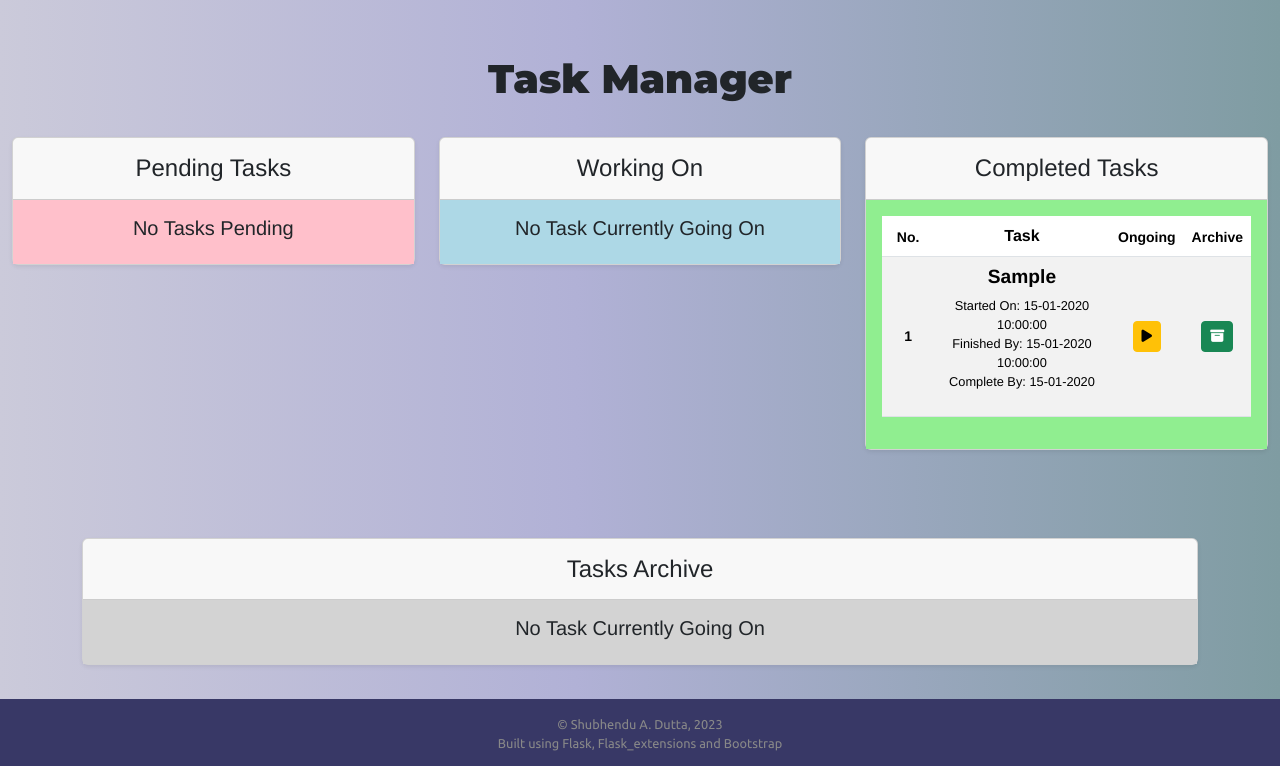
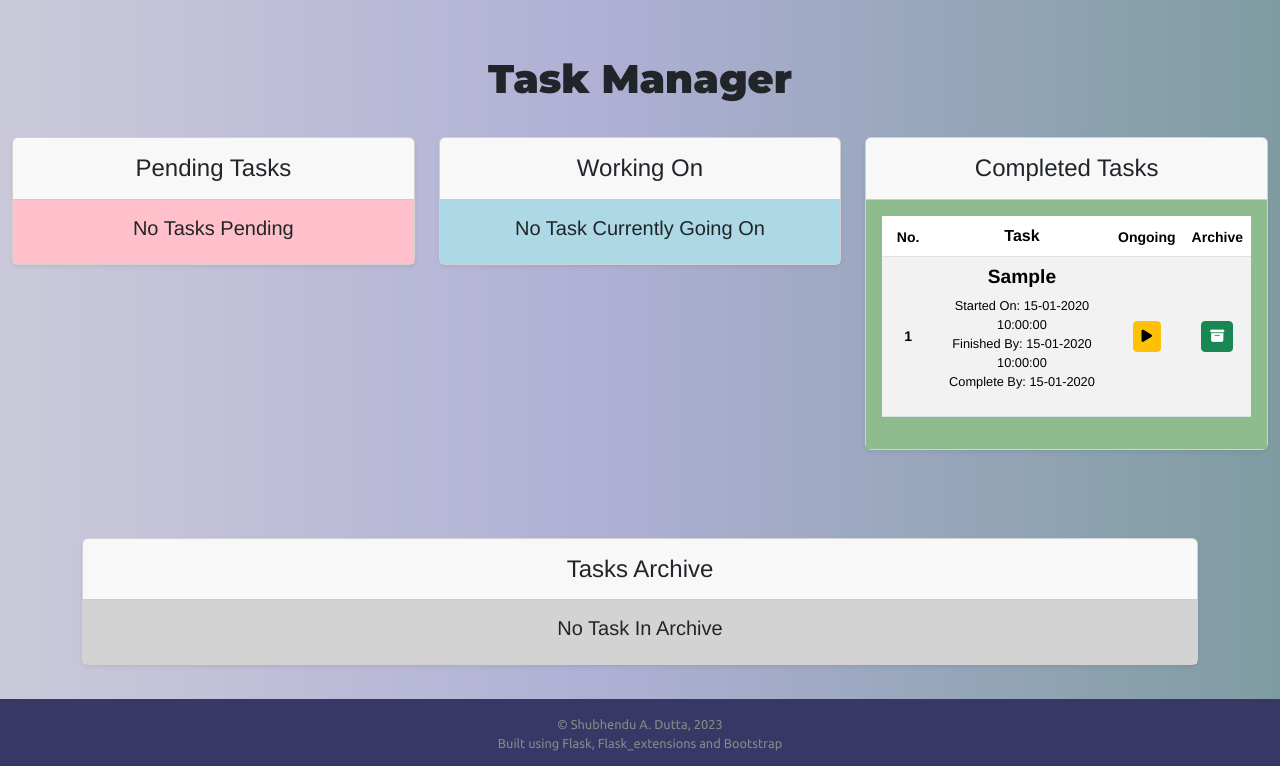
Before and after one commit to shubhenduanupamdutta/Portfolio_08_ToDo_List, a Flask app: page / in a window 1280 px wide. Shown: the part 388-1154 px from the top of the page. Run offline with Flask 3, Linux system fonts and the light colour scheme; a user stored in the database is signed in; tables that the repository leaves empty hold one stand-in row (values such as "Sample post"); some libraries are stand-ins or nearby versions; some web fonts are replaced.

Commit message:
update completed card bg color. Changed text when no task present.

```diff
--- a/static/css/style.css
+++ b/static/css/style.css
@@ -168,7 +168,7 @@
 }
 
 #completed .card-body {
-    background-color: lightgreen;
+    background-color: darkseagreen;
 }
 
 
--- a/templates/archive.html
+++ b/templates/archive.html
@@ -4,7 +4,7 @@
 
 <div class="card-body">
     {% if archive|length == 0 %}
-    <h5> No Task Currently Going On</h5>
+    <h5> No Task In Archive</h5>
     {% else %}
         <table id="archiveTable" class="table table-striped-columns">
             <thead>
--- a/templates/completed.html
+++ b/templates/completed.html
@@ -4,7 +4,7 @@
 
 <div class="card-body">
     {% if completed|length == 0 %}
-    <h5> No Task Currently Going On</h5>
+    <h5> No completed task yet.</h5>
     {% else %}
         <table id="completedTable" class="table table-striped">
             <thead>
```
